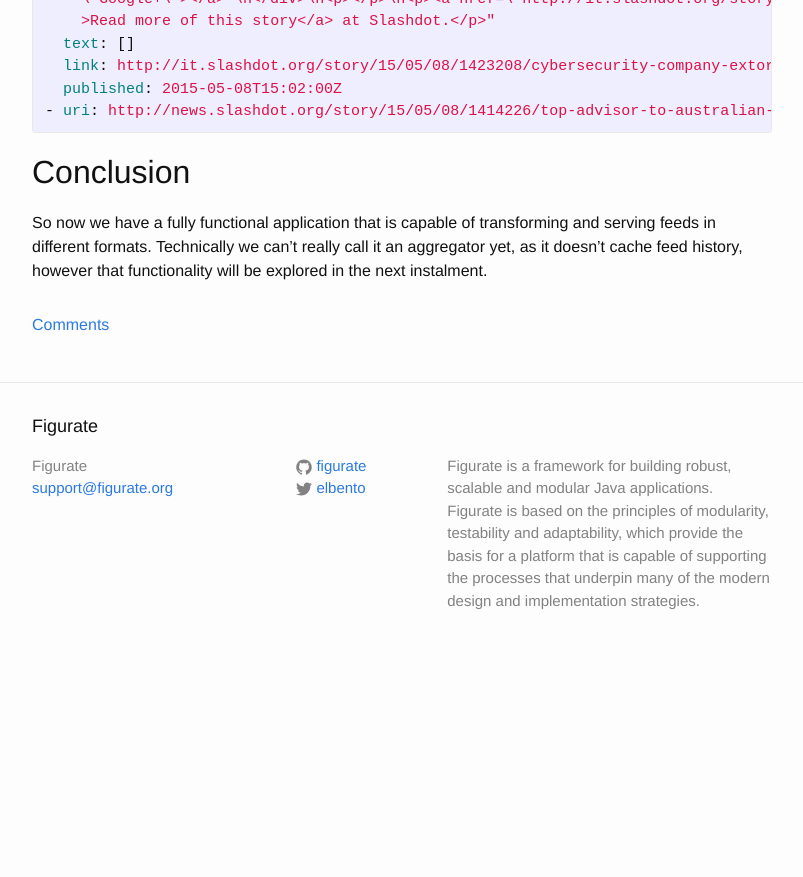
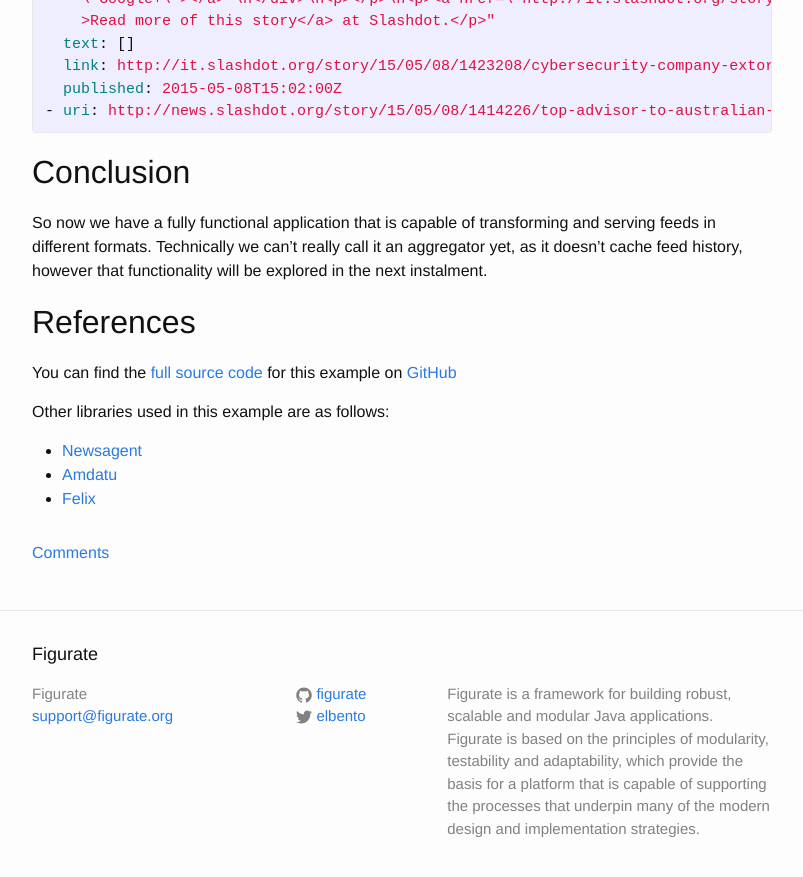
Before and after one commit to figurate/figurate-user-guide, a Jekyll site: the page built from _posts/2015-05-02-building-a-feed-aggregator.md, in a window 1280 px wide and 900 px high, scrolled down 3879 px. Shown: the top 877 px of the window, without its empty margins (238-1041 px from the left). Built offline with Jekyll 4.4.1, drawn with Linux system fonts in a browser that asks for light colours; before the commit the page ends 4551 px from its top, so only the background shows below that.

Commit message:
Added references

```diff
--- a/_posts/2015-05-02-building-a-feed-aggregator.md
+++ b/_posts/2015-05-02-building-a-feed-aggregator.md
@@ -183,6 +183,21 @@ So now we have a fully functional application that is capable of transforming an
 Technically we can't really call it an aggregator yet, as it doesn't cache feed history, however that functionality
 will be explored in the next instalment.
 
+## References
+
+You can find the [full source code] for this example on [GitHub]
+
+Other libraries used in this example are as follows:
+
+* [Newsagent]
+* [Amdatu]
+* [Felix]
+
 [Felix]: http://felix.apache.org/
 [Gradle Application Plugin]: http://gradle.org/docs/current/userguide/application_plugin.html
 [curl]: http://curl.haxx.se/docs/manpage.html
+[full source code]: https://github.com/figurate/figurate-examples/tree/master/feed-aggregator
+[GitHub]: https://github.com/figurate
+[Newsagent]: https://github.com/benfortuna/newsagent
+[Amdatu]: http://www.amdatu.org/components/web.html
+[Felix]: http://felix.apache.org/
```
